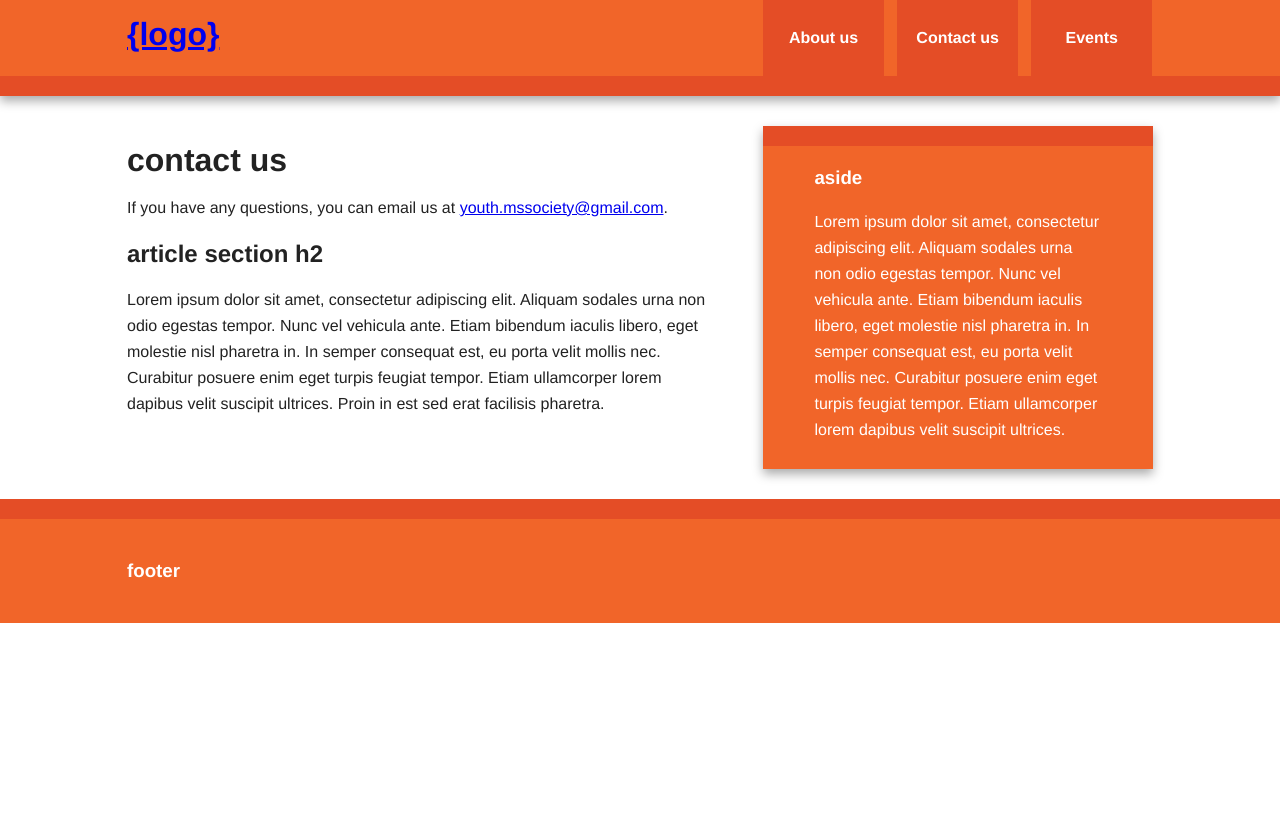
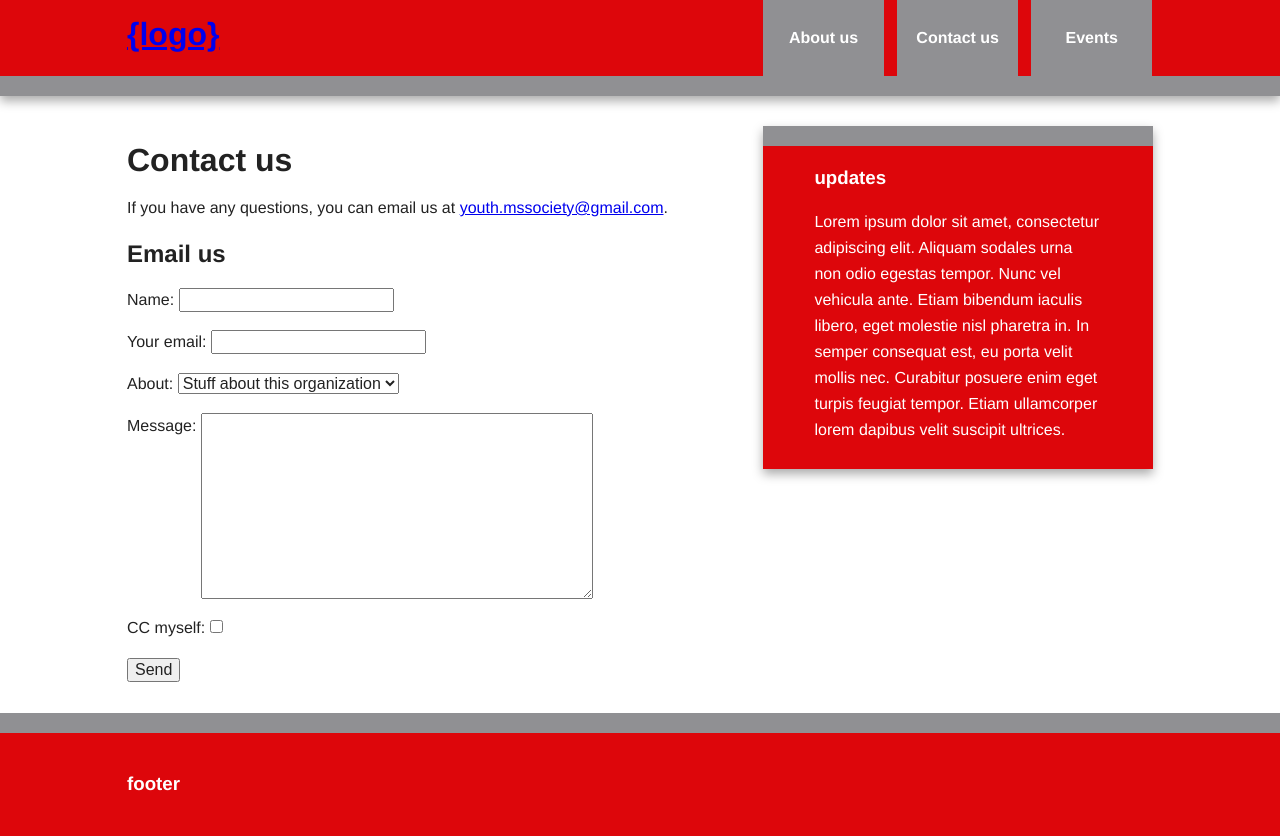
Before and after one commit to yingted/msmcyc, a Django app: template site/msmcyc/templates/contact.html in a window 1280 px wide. Before the commit the page ends 623 px from the top, so only its background shows below. Run offline with Django 3.2, Linux system fonts and the light colour scheme; the template is opened without the code that fills it: values that come from a table or form of the project are taken from there, others are empty; parts of the project's set-up code (start-up, migrations or seed data) failed here and were passed over; some libraries are stand-ins or nearby versions.

Commit message:
sort-of working

```diff
--- a/site/app.yaml
+++ b/site/app.yaml
@@ -1,4 +1,4 @@
-application: site
+application: msyouthmississauga
 version: 1
 runtime: python27
 api_version: 1
--- a/site/msmcyc/templates/base_home.html
+++ b/site/msmcyc/templates/base_home.html
@@ -26,8 +26,8 @@
 				<nav>
 					<ul>
 						<li><a href="/">About us</a></li>
-						<li><a href="/contact.html">Contact us</a></li>
-						<li><a href="/events.html">Events</a></li>
+						<li><a href="/contact">Contact us</a></li>
+						<li><a href="/events">Events</a></li>
 					</ul>
 				</nav>
 			</header>
@@ -81,4 +81,4 @@
 {% endcomment %}
 	</body>
 </html>
-{# vim: set ts=4:sw=4 #}
+{# vim: set ts=4 sw=4: #}
--- a/site/msmcyc/templates/base_updates.html
+++ b/site/msmcyc/templates/base_updates.html
@@ -1,4 +1,5 @@
 <aside>
-    <h3>aside</h3>
-    <p>Lorem ipsum dolor sit amet, consectetur adipiscing elit. Aliquam sodales urna non odio egestas tempor. Nunc vel vehicula ante. Etiam bibendum iaculis libero, eget molestie nisl pharetra in. In semper consequat est, eu porta velit mollis nec. Curabitur posuere enim eget turpis feugiat tempor. Etiam ullamcorper lorem dapibus velit suscipit ultrices.</p>
+	<h3>updates</h3>
+	<p>Lorem ipsum dolor sit amet, consectetur adipiscing elit. Aliquam sodales urna non odio egestas tempor. Nunc vel vehicula ante. Etiam bibendum iaculis libero, eget molestie nisl pharetra in. In semper consequat est, eu porta velit mollis nec. Curabitur posuere enim eget turpis feugiat tempor. Etiam ullamcorper lorem dapibus velit suscipit ultrices.</p>
 </aside>
+{# vim: set ts=4 sw=4: #}
--- a/site/msmcyc/templates/contact.html
+++ b/site/msmcyc/templates/contact.html
@@ -4,12 +4,17 @@
 {% block content %}
 	<article>
 		<header>
-                        <h1>contact us</h1>
+			<h1>Contact us</h1>
 			<p>If you have any questions, you can email us at <a href="mailto:youth.mssociety@gmail.com">youth.mssociety@gmail.com</a>.</p>
 		</header>
 		<section>
-                        <h2>article section h2</h2>
-                        <p>Lorem ipsum dolor sit amet, consectetur adipiscing elit. Aliquam sodales urna non odio egestas tempor. Nunc vel vehicula ante. Etiam bibendum iaculis libero, eget molestie nisl pharetra in. In semper consequat est, eu porta velit mollis nec. Curabitur posuere enim eget turpis feugiat tempor. Etiam ullamcorper lorem dapibus velit suscipit ultrices. Proin in est sed erat facilisis pharetra.</p>
+			<h2>Email us</h2>
+			<form action="#" method="post">
+				{% csrf_token %}
+				{{ form.as_p }}
+				<input type="submit" value="Send" />
+			</form>
 		</section>
 	</article>
 {% endblock %}
+{# vim: set ts=4 sw=4: #}
--- a/site/msmcyc/templates/index.html
+++ b/site/msmcyc/templates/index.html
@@ -21,3 +21,4 @@
 		</footer>
 	</article>
 {% endblock %}
+{# vim: set ts=4 sw=4: #}
--- a/site/msmcyc/urls.py
+++ b/site/msmcyc/urls.py
@@ -9,11 +9,8 @@ urlpatterns = patterns('',
     # Examples:
     # url(r'^$', 'msmcyc.views.home', name='home'),
     # url(r'^msmcyc/', include('msmcyc.foo.urls')),
-
-    # Uncomment the admin/doc line below to enable admin documentation:
-    # url(r'^admin/doc/', include('django.contrib.admindocs.urls')),
-
-    # Uncomment the next line to enable the admin:
-    # url(r'^admin/', include(admin.site.urls)),
+    url(r'^add_event',views.add_event),
+    url(r'^contact',views.contact),
+    url(r'^events',views.events),
     url(r'',views.index),
 )
--- a/site/msmcyc/views.py
+++ b/site/msmcyc/views.py
@@ -1,10 +1,11 @@
 #!/usr/bin/python
 from django.views.generic.simple import direct_to_template
+import logging
+
+from django.template import TemplateDoesNotExist
 from django.shortcuts import redirect
-import logging
 import re
 useful=re.compile(r'^/(?!base_)([^\.]*?)(?:\.html)?$')
-
 def index(request):
 	match=useful.match(request.path)
 	if match:
@@ -13,3 +14,60 @@ def index(request):
 		except TemplateDoesNotExist as e:
 			logging.error(e)
 	return redirect("/static"+request.path)
+
+from django import forms
+from django.shortcuts import render
+class ContactForm(forms.Form):
+	name=forms.CharField(max_length=1000)
+	sender=forms.EmailField(label="Your email")
+	about=forms.ChoiceField(choices=(
+		("AboutUs","Stuff about this organization"),
+		("HelpMe","I need help with..."),
+		("Website","The website sucks/rocks!"),
+		("Internet","My internet is down!"),
+		("Other","Other"),
+	))
+	message=forms.CharField(widget=forms.widgets.Textarea)
+	cc_sender=forms.BooleanField(required=False,label="CC myself")
+import settings
+from google.appengine.api.mail import EmailMessage
+def contact(request):
+	if request.method=="POST":
+		form=ContactForm(request.POST)
+		if form.is_valid():
+			message=EmailMessage(
+				sender="MSMYC mailer <youth.mssociety@gmail.com>",
+				subject="[ContactUs_%s] %s <%s>"%tuple(map(form.cleaned_data.get,("about","name","sender"))),
+				body=form.cleaned_data["message"],
+				to="youth.mssociety@gmail.com",
+			)
+			if form.cleaned_data["cc_sender"]:
+				message.cc="%s <%s>"%tuple(map(form.cleaned_data.get,("name","sender")))
+			message.send()
+			return direct_to_template(request,"contact_success.html")
+	else:
+		form=ContactForm()
+	return render(request,"contact.html",{
+		"form":form,
+	})
+
+from models import Event
+from datetime import datetime
+def events(request):
+	return render(request,"event.html",{
+		Event.all()
+			.filter("when >",datetime.now())
+			.order("when")
+	})
+
+def add_event(request):
+	if request.method=="POST":
+		form=AddEventForm(request.POST)
+		if form.is_valid():
+			pass
+			return direct_to_template(request,"base_admin_success.html")
+	else:
+		form=AddEventForm()
+	return render(request,"add_event.html",{
+		"form":form,
+	})
--- a/site/static/css/main.css
+++ b/site/static/css/main.css
@@ -74,18 +74,18 @@ body {
    =================== */
 
 .header-container {
-    border-bottom: 20px solid #e44d26;
+    border-bottom: 20px solid #909093;
 }
 
 .footer-container,
 .main aside {
-    border-top: 20px solid #e44d26;
+    border-top: 20px solid #909093;
 }
 
 .header-container,
 .footer-container,
 .main aside {
-    background: #f16529;
+    background: #dd060b;
 }
 
 .title {
@@ -111,7 +111,7 @@ nav a {
     font-weight: bold;
 
     color: white;
-    background: #e44d26;
+    background: #909093;
 }
 
 nav a:hover,
```
Also changed, not shown: site/msmcyc/templates/events.html (+16 -12 lines), 4 other files. Lines whose indentation alone changed are shown as unchanged.
